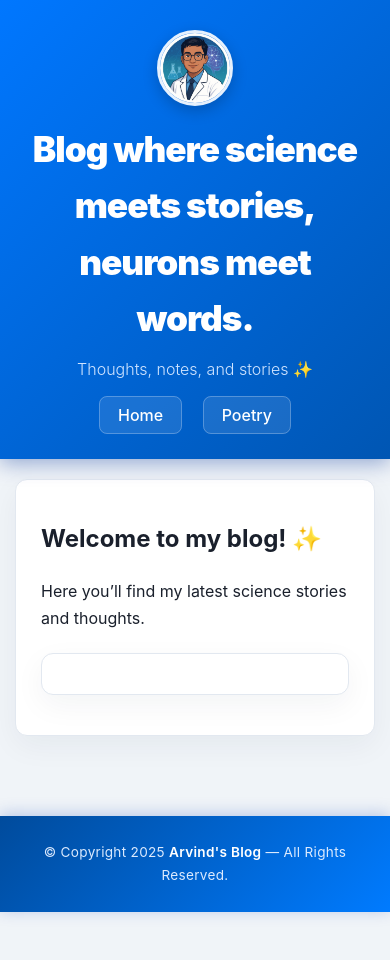
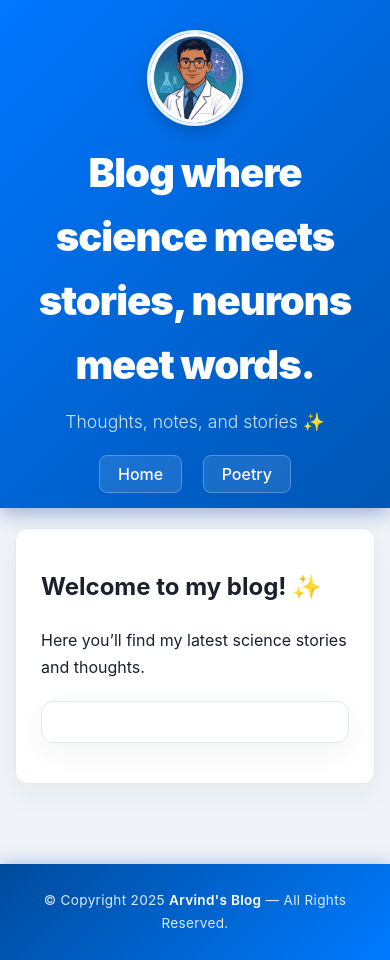
Before and after one commit to arvindomics/MyBlog, a Jekyll site: the page built from index.md, in a window 390 px wide. Built offline with Jekyll 4.4.1, drawn with Linux system fonts in a browser that asks for light colours.

Commit message:
Update style.css

```diff
--- a/assets/css/style.css
+++ b/assets/css/style.css
@@ -1,5 +1,5 @@
 /* ---------------------------------
-   GLOBAL STYLES (no changes needed here for the layout issue)
+   GLOBAL STYLES
 ----------------------------------*/
 body {
   font-family: 'Inter', sans-serif;
@@ -8,6 +8,7 @@ body {
   color: #1a202c;
   line-height: 1.6;
   box-sizing: border-box;
+  /* Safe padding for edge protection */
   padding-left: 15px;
   padding-right: 15px;
 }
@@ -27,34 +28,34 @@ body > * {
   box-shadow: 0 4px 20px rgba(0, 50, 150, 0.4);
   position: relative;
 
-  /* *** KEY CHANGE: Use Flex to justify space only between nav and content block *** */
+  /* Flexbox to push NAV to the right, content block will be centered within its 100% width */
   display: flex;
   flex-wrap: wrap;
-  justify-content: space-between; /* Pushes nav to the right */
-  align-items: flex-start; /* Aligns items to the top (important for multi-line content) */
+  justify-content: space-between;
+  align-items: flex-start; /* Aligns content blocks to the top */
 }
 
 .header-content {
-  /* <<< KEY CHANGE: Max-width REMOVED and flex-grow: 1 removed. >>> */
-  /* This content block now occupies its necessary space and is centered internally. */
-  width: 100%; /* Ensures it takes up full horizontal space to center its children */
+  /* Takes full width but centers its content */
+  width: 100%;
   margin: 0;
-  text-align: center; /* Center everything inside this block */
+  text-align: center;
 }
 
-/* PROFILE IMAGE (Size and Placement Fix) */
+/* PROFILE IMAGE (Prominent Size & Centering) */
 .profile-pic {
-  width: 120px; /* Increased size for prominence */
-  height: 120px; /* Increased size for prominence */
+  /* Increased Size */
+  width: 120px;
+  height: 120px;
   border-radius: 50%;
   object-fit: cover;
-  border: 4px solid rgba(255, 255, 255, 0.9); /* Thicker, more prominent border */
+  /* Thicker border and deeper shadow for prominence */
+  border: 4px solid rgba(255, 255, 255, 0.9);
   box-shadow: 0 5px 15px rgba(0, 0, 0, 0.2);
 
-  /* <<< PLACEMENT FIXES >>> */
-  display: block; /* Forces image onto its own line */
-  margin: 0 auto 15px auto; /* Centers the image and adds bottom spacing */
-  /* Removed vertical-align and horizontal margins */
+  /* Centering */
+  display: block;
+  margin: 0 auto 15px auto;
 
   transition: transform 0.3s ease, box-shadow 0.3s ease;
 }
@@ -64,77 +65,30 @@ body > * {
   box-shadow: 0 8px 25px rgba(0, 0, 0, 0.3);
 }
 
-/* TITLE + DESCRIPTION (Stacking Fix) */
+/* TITLE + DESCRIPTION (Larger and Centered) */
 .site-title {
-  /* <<< PLACEMENT FIXES >>> */
-  display: block; /* Forces title onto its own line */
-  font-size: 3.2rem; /* MUCH larger for a bold statement */
+  display: block;
+  font-size: 3.2rem; /* Larger, bolder title */
   font-weight: 900;
-  margin: 0 auto; /* Ensures it's centered */
-  max-width: 900px; /* Keeps the line length readable */
-  letter-spacing: -1px; /* Tighter spacing for a big title */
+  margin: 0 auto;
+  max-width: 900px;
+  letter-spacing: -1px;
 }
 
 .site-description {
-  /* <<< PLACEMENT FIXES >>> */
   display: block;
   font-size: 1.3rem;
   color: #cfe4ff;
-  margin: 10px auto 0 auto; /* More margin from the title, centered */
-  max-width: 800px; /* Keeps description line length readable */
+  margin: 10px auto 0 auto;
+  max-width: 800px;
   font-weight: 300;
 }
 
-/* NAVIGATION */
+/* NAVIGATION (Anchored to Top Right) */
 nav {
-  /* This block will still be pushed to the right by Flexbox (space-between) */
   position: static;
-  margin-left: auto;
-  order: 2; /* Ensures nav is positioned correctly in the Flex flow */
-}
-
-/* Update mobile styles to match the new structure */
-@media (max-width: 900px) {
-  .site-header {
-    flex-direction: column; /* Stacks the content block and nav block vertically */
-    align-items: center; /* Centers the two main blocks */
-    padding: 30px 20px 20px;
-  }
-
-  .header-content {
-      width: 100%; /* Takes full width on mobile */
-      text-align: center;
-  }
-
-  .profile-pic {
-    width: 90px; /* Reduced for mobile */
-    height: 90px; /* Reduced for mobile */
-    margin: 0 auto 15px auto;
-    border: 3px solid rgba(255, 255, 255, 0.9);
-  }
-
-  .site-title {
-    font-size: 2.5rem; /* Reduced for mobile */
-  }
-
-  .site-description {
-    font-size: 1.1rem;
-  }
-
-  nav {
-    margin-top: 25px; /* More separation from text */
-    margin-left: 0;
-    width: 100%;
-    text-align: center;
-  }
-}
-
-/* NAVIGATION */
-nav {
-  /* REMOVED position: absolute, top, right */
-  /* Flexbox parent (.site-header) now handles its position to the right */
-  position: static;
-  margin-left: auto; /* Pushes it to the far right within the flex container */
+  margin-left: auto; /* Flex pushes it right */
+  order: 2; /* Ensures correct ordering in flex container */
 }
 
 nav ul {
@@ -151,13 +105,14 @@ nav ul li {
 nav ul li a {
   text-decoration: none;
   color: white;
+  /* Glassmorphism/Transparent look */
   background-color: rgba(255, 255, 255, 0.1);
+  backdrop-filter: blur(5px);
   padding: 8px 18px;
   border-radius: 8px;
   font-weight: 500;
   transition: all 0.3s ease;
   border: 1px solid rgba(255, 255, 255, 0.25);
-  backdrop-filter: blur(5px); /* Re-added glassmorphism effect */
 }
 
 nav ul li a:hover,
@@ -169,7 +124,7 @@ nav ul li a.active {
 }
 
 /* ---------------------------------
-   MAIN CONTENT (no changes needed for header layout)
+   MAIN CONTENT
 ----------------------------------*/
 main, .page-content, .post-list, section, article {
   padding: 30px 50px;
@@ -188,7 +143,7 @@ article:hover {
 }
 
 /* ---------------------------------
-   POETRY BOX STYLE (no changes needed for header layout)
+   POETRY BOX STYLE
 ----------------------------------*/
 .poem-box {
   background: #f0f8ff;
@@ -201,7 +156,7 @@ article:hover {
 }
 
 /* ---------------------------------
-   FOOTER (no changes needed for header layout)
+   FOOTER
 ----------------------------------*/
 .site-footer {
   text-align: center;
@@ -232,46 +187,42 @@ article:hover {
 ----------------------------------*/
 @media (max-width: 900px) {
   .site-header {
-    /* Reset flex for mobile stacking */
+    /* Stack content and nav vertically on mobile */
     flex-direction: column;
-    align-items: flex-start; /* Align header content to the left */
-    padding: 30px 20px; /* Reduced padding for mobile */
-    text-align: left; /* Ensure text alignment is consistent */
+    align-items: center;
+    padding: 30px 20px 20px;
   }
 
   .header-content {
-      max-width: 100%; /* Take full width on mobile */
-      text-align: center; /* Center content on mobile */
+      width: 100%;
+      text-align: center;
   }
 
   .profile-pic {
-    width: 70px;
-    height: 70px;
-    margin: 0 auto 15px auto; /* Center profile pic */
-    display: block; /* Ensure it takes its own line */
+    /* Mobile image size */
+    width: 90px;
+    height: 90px;
+    margin: 0 auto 15px auto;
+    border: 3px solid rgba(255, 255, 255, 0.9);
   }
 
   .site-title {
-    font-size: 2.2rem;
-    display: block; /* Ensure title takes its own line */
-    text-align: center; /* Center title */
+    font-size: 2.5rem;
   }
 
   .site-description {
-    font-size: 1rem;
-    text-align: center; /* Center description */
+    font-size: 1.1rem;
   }
 
   nav {
-    position: static;
-    margin-top: 20px;
-    margin-left: 0; /* Reset auto margin */
-    width: 100%; /* Nav takes full width */
-    text-align: center; /* Center nav links */
+    margin-top: 25px;
+    margin-left: 0;
+    width: 100%;
+    text-align: center;
   }
 
   nav ul li {
-      margin: 0 8px;
+    margin: 0 8px;
   }
 
   main, .page-content, .post-list, section, article {
```
